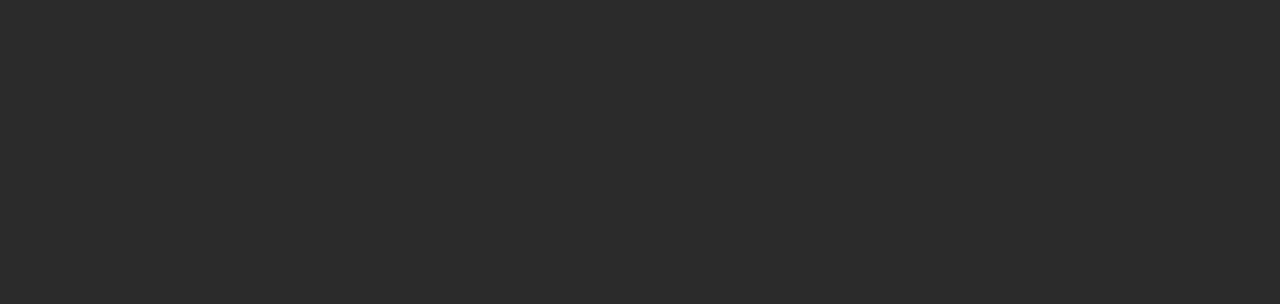
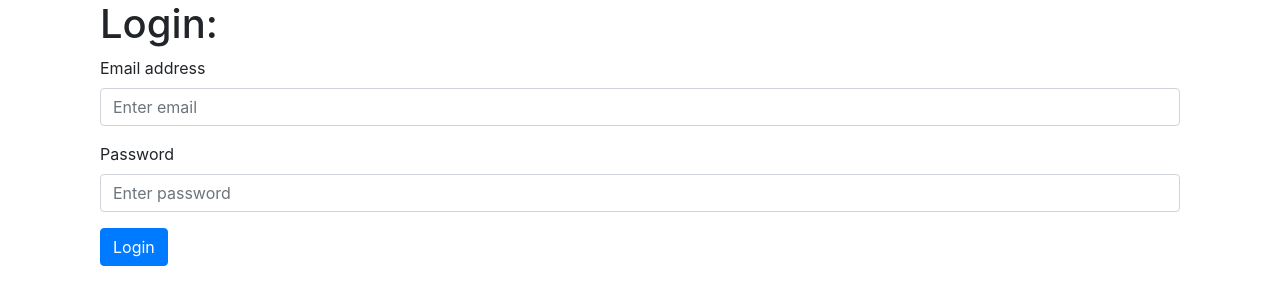
Before and after one commit to emperorkrauser/detective, a React (Create React App) app: page /login in a window 1280 px wide. Shown: the top 304 px of the page. Built offline with nearby package versions, Linux system fonts and the light colour scheme.

Commit message:
added login page

```diff
--- /dev/null
+++ b/src/components/login.js
@@ -0,0 +1,29 @@
+import React, {Component} from "react";
+
+class Login extends Component{
+	render(){
+		return(
+			<React.Fragment>
+			  <div className="container">
+			  	<div className="col-lg-12">
+			  		<h1>Login:</h1>
+  				  <form action="">
+              <div class="form-group">
+                <label>Email address</label>
+                <input type="email" className="form-control" id="" placeholder="Enter email"/>
+              </div>
+              <div class="form-group">
+                <label>Password</label>
+                <input type="password" className="form-control" id="" placeholder="Enter password"/>
+              </div>
+  				  </form>
+            <button className="btn btn-primary">Login</button>
+			  	</div>
+			  </div>
+			</React.Fragment>
+		)
+	}
+
+}
+
+export default Login;
--- a/src/components/picture-container.js
+++ b/src/components/picture-container.js
@@ -1,4 +1,5 @@
 import React, {Component} from "react";
+import {Redirect} from "react-router-dom";
 import Pictures from "../constants/pictures";
 import $ from "jquery";
 import TryAgain from "./modals/modal_try_again";
@@ -14,7 +15,8 @@ class PictureContainer extends Component{
       timeout: false,
       isStart: "",
       response:"",
-      score:""
+      score:"",
+      redirect: false
     }
   }
 
@@ -100,8 +102,23 @@ class PictureContainer extends Component{
       this.setState({
         timeout: false
       });
+
+      this.setState({
+        redirect: false
+      });
+    }
+    else if(isPlayAgain === false){
+      $('#exampleModal').modal('hide');
+      this.setState({
+        redirect: true
+      });
     }
     else{
+
+      this.setState({
+        redirect: false
+      });
+
       if(this.state.timeout){
         $('#exampleModal').modal('show');
         this.handleScore();
@@ -142,7 +159,7 @@ class PictureContainer extends Component{
   }
 
 	render(){
-    const {pictures, image, time, score, isStart} = this.state;
+    const {pictures, image, time, score, isStart, redirect} = this.state;
     const items = pictures.length && pictures.map( (obj) => {
       return(
         <li ref={obj.item.name} name={obj.item.name} key={obj.item.name} className="object-items">{obj.item.name}</li>
@@ -166,6 +183,14 @@ class PictureContainer extends Component{
         <area onClick={this.handleClickObject.bind(this)} key={obj.item.name} shape="rect" coords={[x,y,x2,y2]} href="" alt={obj.item.name}/>
       )
     });
+
+    console.log(redirect);
+
+    if(redirect){
+      return(
+        <Redirect to={'/'} />
+      )
+    }
 
 		return(
 			<React.Fragment>
--- a/src/index.js
+++ b/src/index.js
@@ -14,10 +14,12 @@ import '../node_modules/bootstrap/dist/js/bootstrap.bundle.min.js';
 import Home from "./components/home";
 import Game from "./components/picture-container";
 import UploadPicture from "./components/picture-upload";
+import Login from "./components/login";
 
 ReactDOM.render(
   <Router>
     <Switch>
+      <Route path="/login" component={Login}/>
       <App>
         <Route exact path="/" component={Home}/>
         <Route path="/game" component={Game}/>
```
